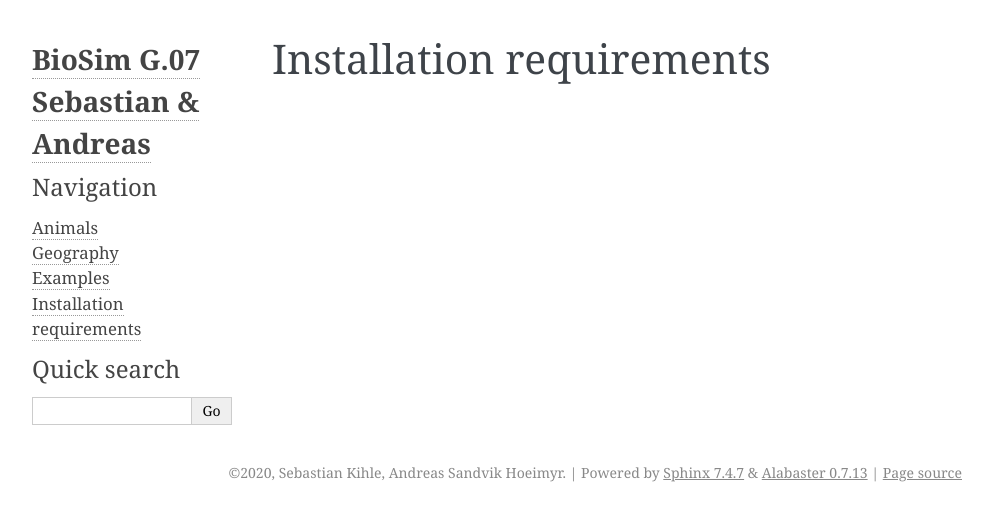
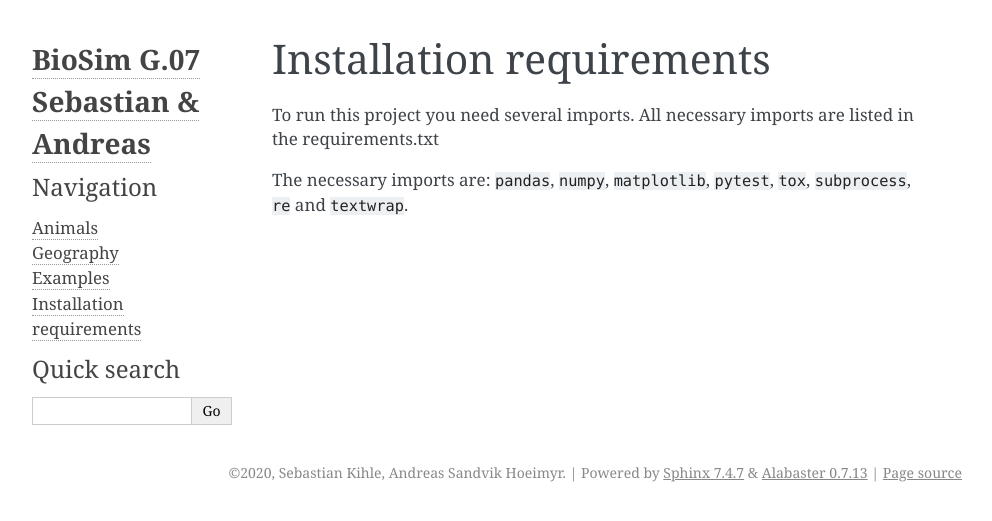
Before and after one commit to Andrehoi/biosim_G07_sebastian_andreas, a Sphinx documentation site: the page built from doc/installations.rst, in a window 1280 px wide. Shown: the top 521 px of the page, without its empty margins (148-1140 px from the left). Built offline with Sphinx 7.4.7, drawn with Linux system fonts in a browser that asks for light colours.

Commit message:
Sphinx documentation is mostly complete. Only spell check remains.

```diff
--- a/doc/installations.rst
+++ b/doc/installations.rst
@@ -1,2 +1,9 @@
 Installation requirements
 =========================
+
+To run this project you need several imports. All necessary imports are
+listed in the requirements.txt
+
+The necessary imports are:
+``pandas``, ``numpy``, ``matplotlib``, ``pytest``, ``tox``, ``subprocess``,
+``re`` and ``textwrap``.
```
Also changed, not shown: doc/animals.rst (+12 -0 lines), doc/index.rst (+10 -10 lines), 3 other files.
